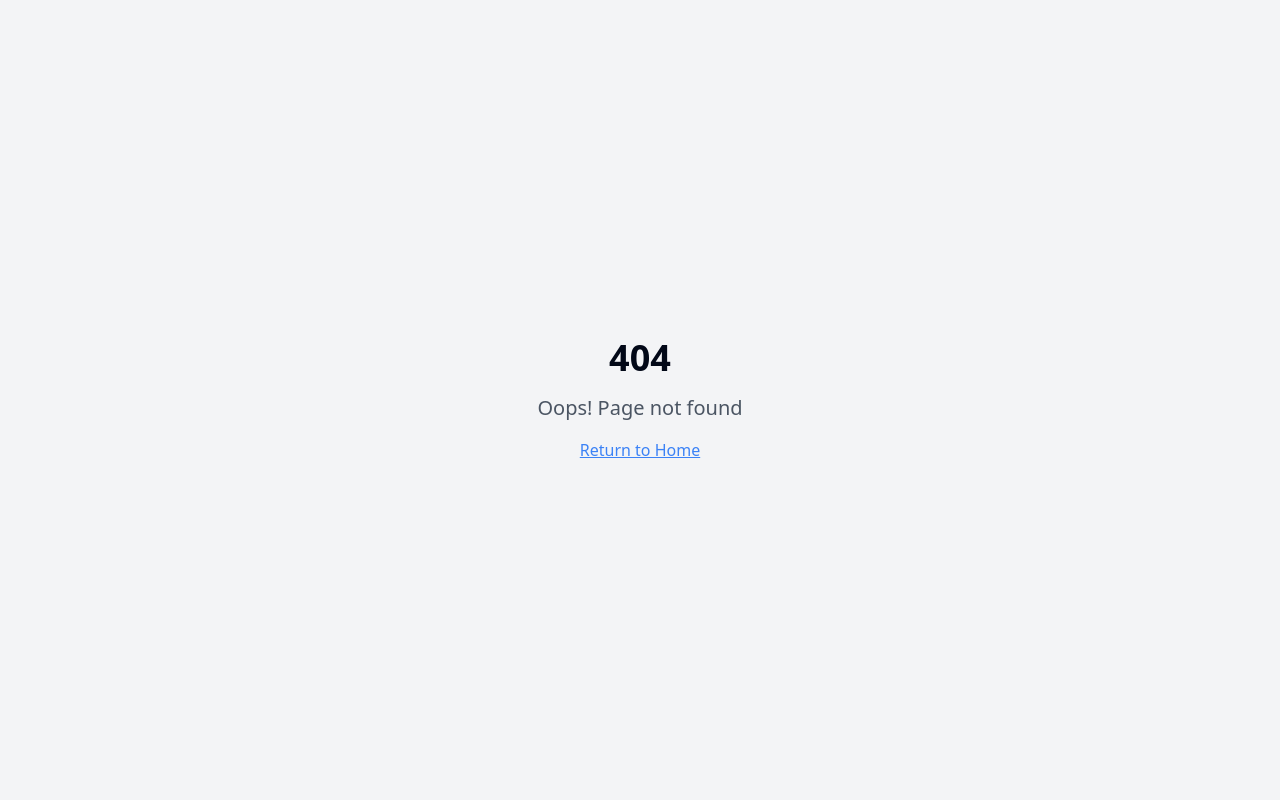
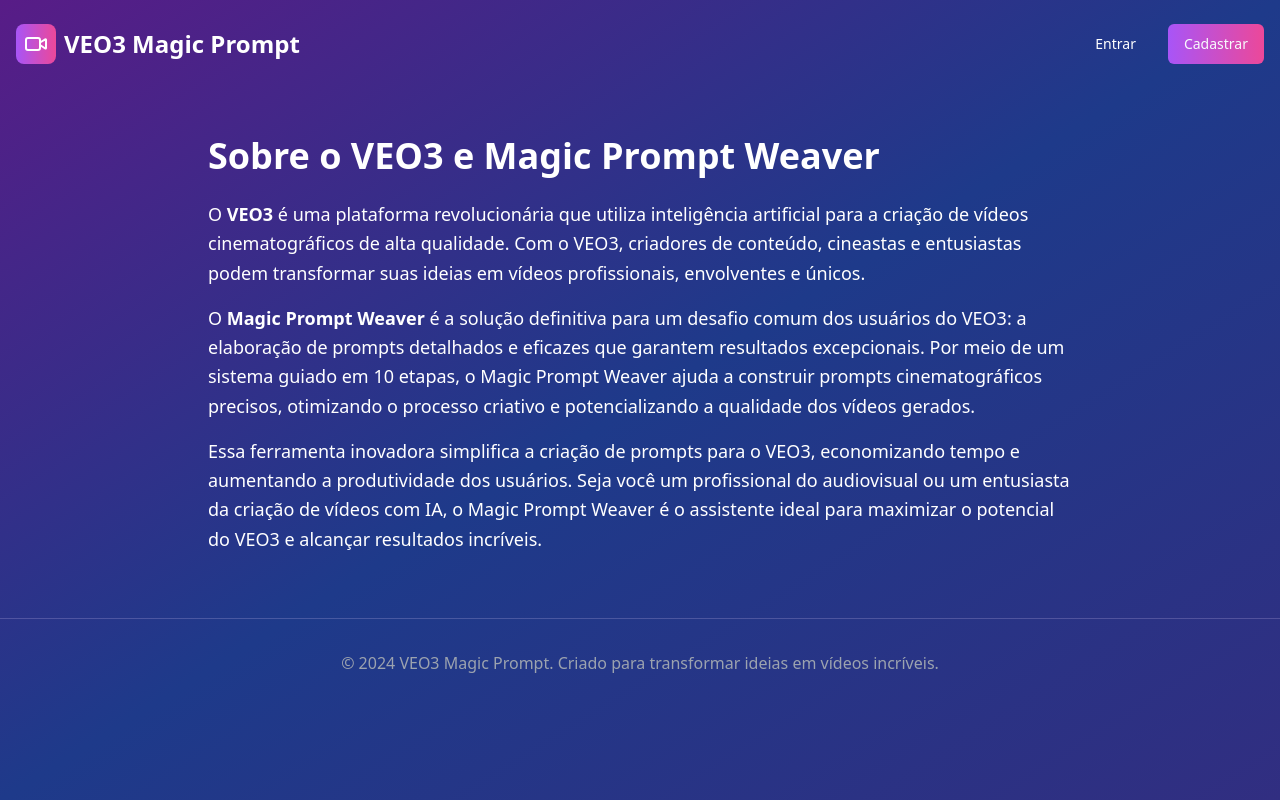
Before and after one commit to pablohga/veo3-magic-prompt-weaver, a React (Vite) app: page /about in a window 1280 px wide. Before the commit this address had no page. Built offline with nearby package versions, Linux system fonts and the light colour scheme.

Commit message:
`Added About page and navigation link to Index page`

```diff
--- a/src/App.tsx
+++ b/src/App.tsx
@@ -9,6 +9,7 @@ import Index from "./pages/Index";
 import Auth from "./pages/Auth";
 import Dashboard from "./pages/Dashboard";
 import NotFound from "./pages/NotFound";
+import About from "./pages/About";
 import { Helmet, HelmetProvider } from 'react-helmet-async';
 const queryClient = new QueryClient();
 
@@ -22,6 +23,7 @@ const App = () => (
         <BrowserRouter>
           <Routes>
             <Route path="/" element={<Index />} />
+            <Route path="/about" element={<About />} />
             <Route path="/auth" element={<Auth />} />
             <Route path="/dashboard" element={<Dashboard />} />
             <Route path="*" element={<NotFound />} />
--- /dev/null
+++ b/src/pages/About.tsx
@@ -0,0 +1,94 @@
+import { useAuth } from "@/hooks/useAuth";
+import { useNavigate } from "react-router-dom";
+import { Button } from "@/components/ui/button";
+import { User, Video } from "lucide-react";
+import { Helmet } from 'react-helmet-async';
+
+const About = () => {
+  const { user, signOut } = useAuth();
+  const navigate = useNavigate();
+
+  return (
+    <>
+      <Helmet>
+        <title>Sobre o VEO3 e Magic Prompt Weaver - Criação de Vídeos Cinematográficos com IA</title>
+        <meta name="description" content="Descubra o VEO3, a plataforma inovadora para criação de vídeos com inteligência artificial, e como o Magic Prompt Weaver facilita a geração de prompts cinematográficos profissionais para resultados incríveis." />
+      </Helmet>
+      <div className="min-h-screen bg-gradient-to-br from-purple-900 via-blue-900 to-indigo-900">
+        {/* Header */}
+        <header className="container mx-auto px-4 py-6">
+          <nav className="flex items-center justify-between">
+            <div className="flex items-center space-x-2">
+              <div className="w-10 h-10 bg-gradient-to-r from-purple-500 to-pink-500 rounded-lg flex items-center justify-center">
+                <Video className="w-6 h-6 text-white" />
+              </div>
+              <span className="text-2xl font-bold text-white">VEO3 Magic Prompt</span>
+            </div>
+            <div className="flex items-center space-x-4">
+              {user ? (
+                <>
+                  <div className="flex items-center space-x-2 text-white">
+                    <User className="w-4 h-4" />
+                    <span className="hidden md:inline">{user.email}</span>
+                  </div>
+                  <Button
+                    onClick={() => navigate("/dashboard")}
+                    className="bg-gradient-to-r from-purple-500 to-pink-500 hover:from-purple-600 hover:to-pink-600"
+                  >
+                    Dashboard
+                  </Button>
+                  <Button
+                    variant="ghost"
+                    onClick={signOut}
+                    className="text-white hover:text-purple-200"
+                  >
+                    Sair
+                  </Button>
+                </>
+              ) : (
+                <>
+                  <Button
+                    variant="ghost"
+                    onClick={() => navigate("/auth")}
+                    className="text-white hover:text-purple-200"
+                  >
+                    Entrar
+                  </Button>
+                  <Button
+                    onClick={() => navigate("/auth")}
+                    className="bg-gradient-to-r from-purple-500 to-pink-500 hover:from-purple-600 hover:to-pink-600"
+                  >
+                    Cadastrar
+                  </Button>
+                </>
+              )}
+            </div>
+          </nav>
+        </header>
+
+        {/* Main Content */}
+        <main className="container mx-auto px-4 py-12 text-white max-w-4xl">
+          <h1 className="text-4xl font-bold mb-6">Sobre o VEO3 e Magic Prompt Weaver</h1>
+          <p className="mb-4 text-lg leading-relaxed">
+            O <strong>VEO3</strong> é uma plataforma revolucionária que utiliza inteligência artificial para a criação de vídeos cinematográficos de alta qualidade. Com o VEO3, criadores de conteúdo, cineastas e entusiastas podem transformar suas ideias em vídeos profissionais, envolventes e únicos.
+          </p>
+          <p className="mb-4 text-lg leading-relaxed">
+            O <strong>Magic Prompt Weaver</strong> é a solução definitiva para um desafio comum dos usuários do VEO3: a elaboração de prompts detalhados e eficazes que garantem resultados excepcionais. Por meio de um sistema guiado em 10 etapas, o Magic Prompt Weaver ajuda a construir prompts cinematográficos precisos, otimizando o processo criativo e potencializando a qualidade dos vídeos gerados.
+          </p>
+          <p className="mb-4 text-lg leading-relaxed">
+            Essa ferramenta inovadora simplifica a criação de prompts para o VEO3, economizando tempo e aumentando a produtividade dos usuários. Seja você um profissional do audiovisual ou um entusiasta da criação de vídeos com IA, o Magic Prompt Weaver é o assistente ideal para maximizar o potencial do VEO3 e alcançar resultados incríveis.
+          </p>
+        </main>
+
+        {/* Footer */}
+        <footer className="border-t border-purple-200/20 py-8">
+          <div className="container mx-auto px-4 text-center text-gray-400">
+            <p>&copy; 2024 VEO3 Magic Prompt. Criado para transformar ideias em vídeos incríveis.</p>
+          </div>
+        </footer>
+      </div>
+    </>
+  );
+};
+
+export default About;
--- a/src/pages/Index.tsx
+++ b/src/pages/Index.tsx
@@ -65,6 +65,13 @@ const Index = () => {
               </>
             ) : (
               <>
+                <Button
+                  variant="ghost"
+                  onClick={() => navigate("/about")}
+                  className="text-white hover:text-purple-200"
+                >
+                  Sobre
+                </Button>
                 <Button
                   variant="ghost"
                   onClick={() => navigate("/auth")}
```
